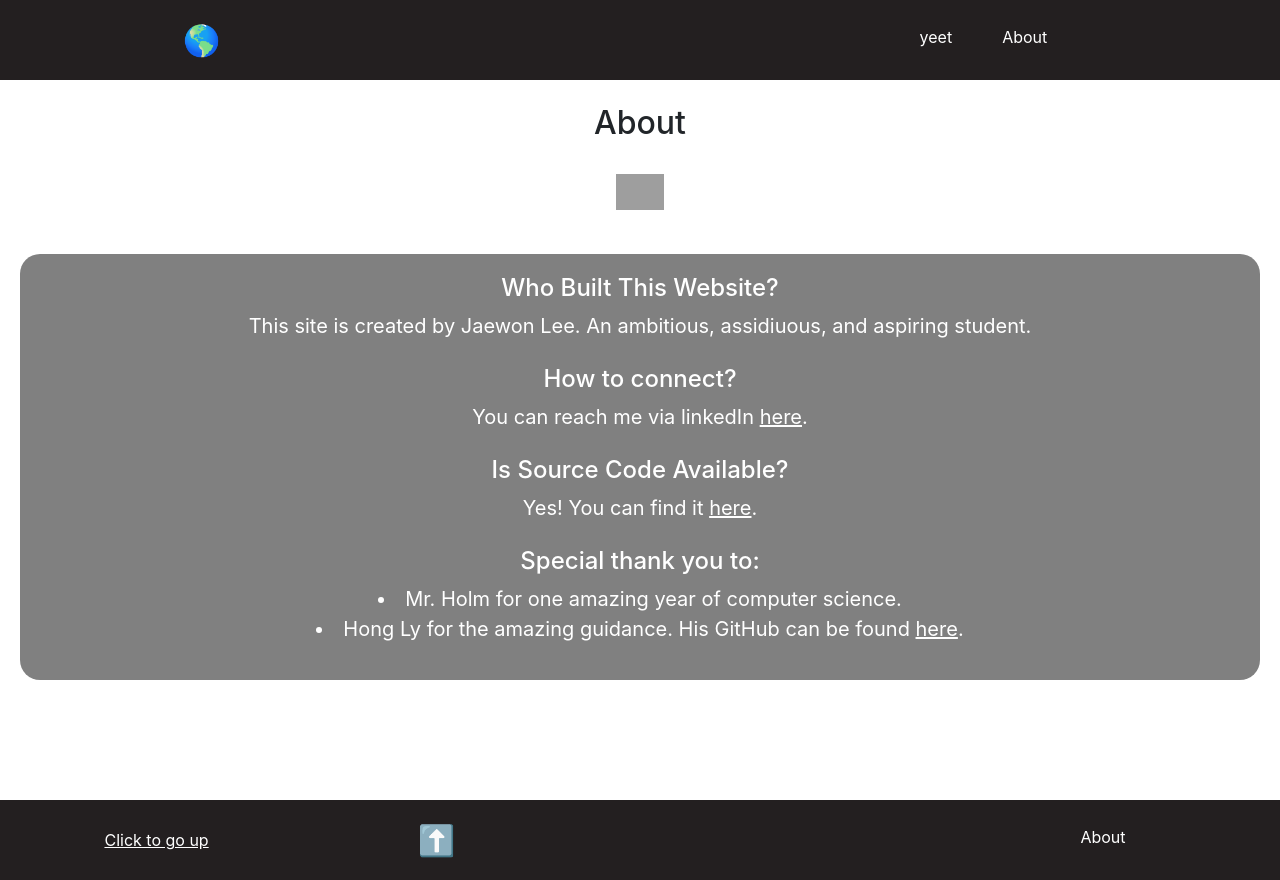
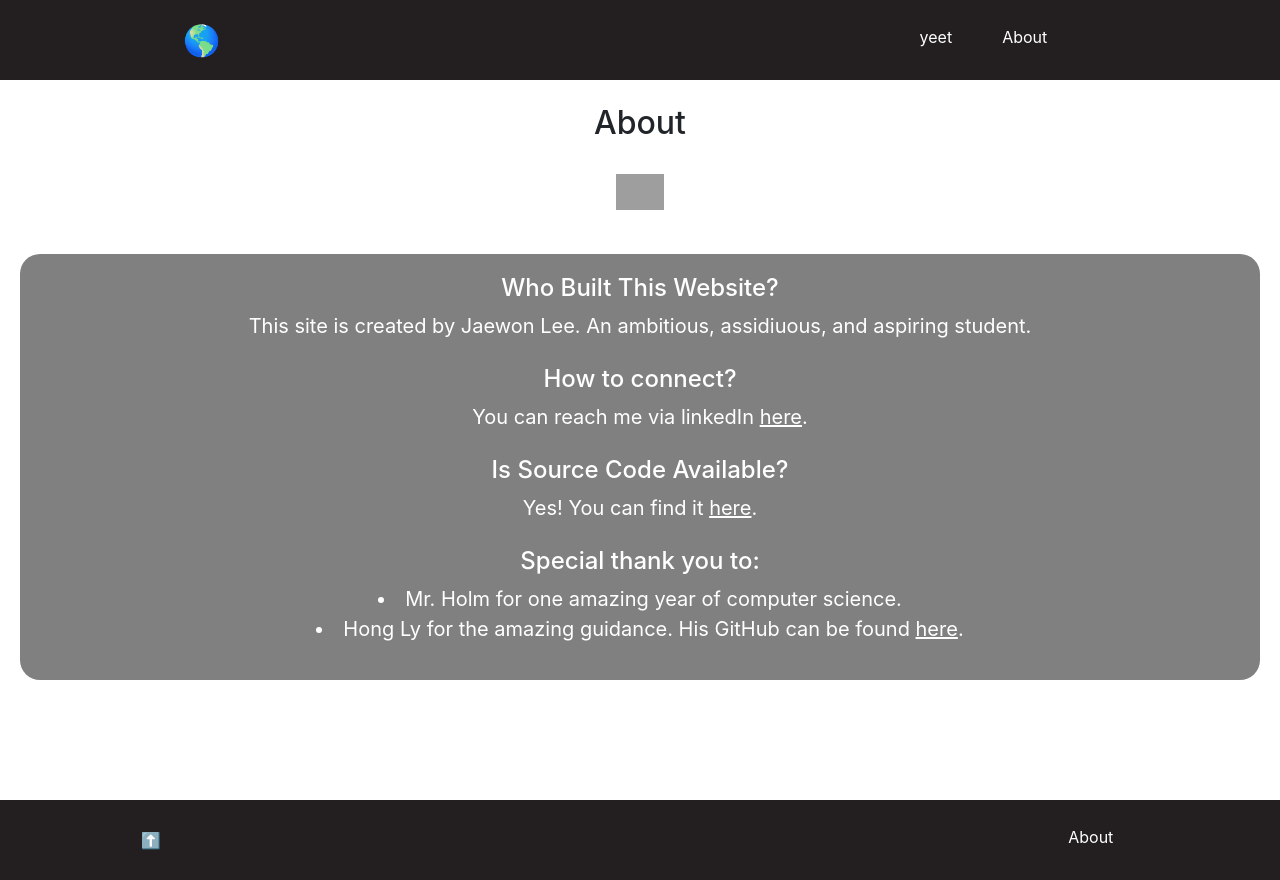
Before and after one commit to joyjwlee/covid-19-stats, a React (Create React App) app: page /about in a window 1280 px wide. Built offline with nearby package versions, Linux system fonts and the light colour scheme; grey boxes are pictures that could not be loaded.

Commit message:
top scoll

```diff
--- /dev/null
+++ b/src/Footer.css
@@ -0,0 +1,18 @@
+.smoothScroll {
+  text-decoration: none;
+  font-family: Segoe UI;
+  margin: 24px;
+}
+.title {
+  text-decoration: none;
+  font-family: Segoe UI;
+  margin: 24px;
+}
+.content {
+  margin-top: 100%;
+  margin-bottom: 100%;
+}
+small {
+  margin-left: 24px;
+  color: gray;
+}
--- a/src/Footer.js
+++ b/src/Footer.js
@@ -1,5 +1,5 @@
 import React from "react";
-import "./App.css";
+import "./Footer.css";
 import { Link } from "react-router-dom";
 import $ from "jquery";
 
@@ -30,9 +30,12 @@ function Footer() {
 
   return (
     <nav>
-      <a class="smoothScroll">Click to go up</a>
+      <a class="smoothScroll" href="#top" id="bottom">
+        ⬆️
+      </a>
+
       <Link style={{ color: "white", textDecoration: "none" }} to="/">
-        <div style={{ fontSize: "30px" }}>⬆️</div>
+        <div style={{ fontSize: "30px" }}></div>
       </Link>
       <ul className="nav-links">
         <Link
--- a/src/pages/Home.js
+++ b/src/pages/Home.js
@@ -121,6 +121,7 @@ function Home() {
       </div>
       <br />
       <h2
+        id="top"
         data-tip="Last modified date: 2 June 2020"
         style={{ textAlign: "center" }}
       >
```
Also changed, not shown: src/App.css (line endings or trailing spaces).
